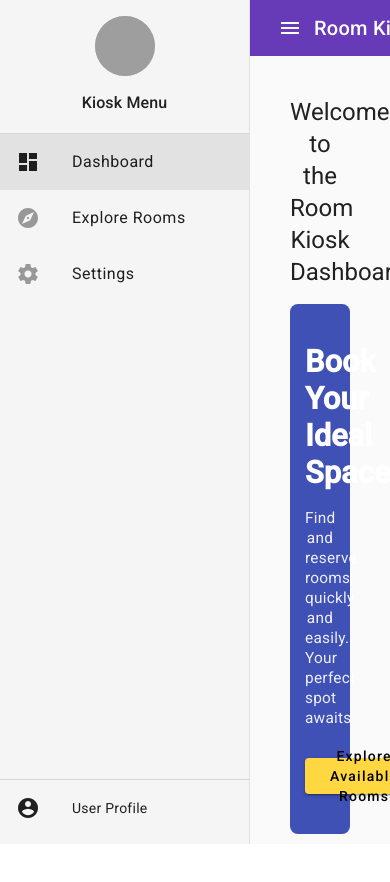
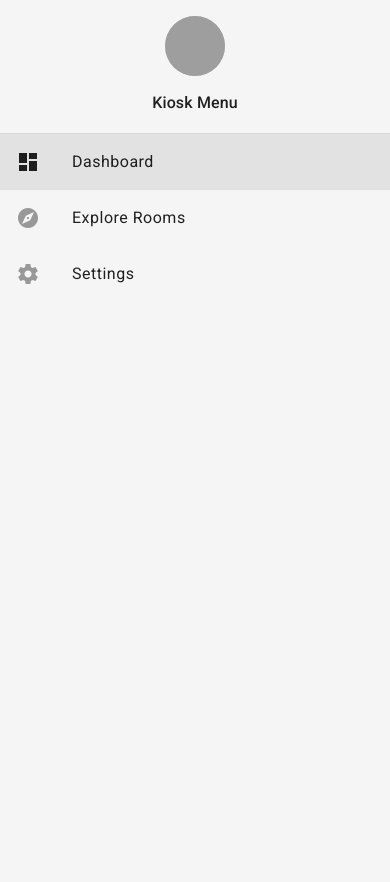
Before and after one commit to satlavida/room-kiosk, an Angular app: page / in a window 390 px wide. Shown: the top 882 px of the page. Before the commit the page ends 844 px from the top, so only its background shows below. Built offline with nearby package versions, Linux system fonts and the light colour scheme; grey boxes are pictures that could not be loaded.

Commit message:
Fixed layout and sizing issues

```diff
--- a/src/app/core/components/header/header.component.scss
+++ b/src/app/core/components/header/header.component.scss
@@ -3,6 +3,7 @@
   position: relative sticky; // Makes header stick to top
   top: 0;
   z-index: 1000; // Ensures header is above other content
+  min-height: fit-content;
 }
 
 .spacer {
@@ -10,11 +11,25 @@
 }
 
 .search-container {
-  margin: 0 16px; // Add some spacing around search
+  margin-top: 40px; // Add some spacing around search
+  margin-left: 20px;
 }
 
 .search-form-field {
-  width: 300px; // Adjust as needed
+  width: 300px; // Default width for desktop
+
+  // Responsive widths
+  @media (max-width: 600px) {
+    width: 100%;
+    min-width: 0;
+  }
+  @media (min-width: 601px) and (max-width: 960px) {
+    width: 200px;
+  }
+  @media (min-width: 200px) and (max-width: 600px) {
+    width: 150px;
+  }
+
   // Override default styles if needed
   ::ng-deep .mat-form-field-wrapper { // Use ::ng-deep with caution, prefer specific selectors
     padding-bottom: 0;
--- a/src/app/core/components/layout/layout.component.scss
+++ b/src/app/core/components/layout/layout.component.scss
@@ -1,25 +1,46 @@
-// src/app/core/components/layout/layout.component.scss
 .layout-container {
-  height: 100vh; // Full viewport height
-  display: flex; // Enable Flexbox for the container itself if needed, though mat-sidenav-container handles its children.
+  min-height: 100vh;
+  display: flex;
+  flex-direction: row;
+
+  @media (max-width: 768px) {
+    flex-direction: column;
+  }
 }
 
 .sidenav {
-  width: 250px; // Adjust as needed
-  // Add background, box-shadow, etc. for custom styling
-  background-color: #f5f5f5; // Example background
+  width: 250px;
+  background-color: #f5f5f5;
   border-right: 1px solid #e0e0e0;
+  flex-shrink: 0;
+
+  @media (max-width: 768px) {
+    width: 100%;
+    border-right: none;
+    border-bottom: 1px solid #e0e0e0;
+    min-height: 56px; // Example mobile height
+  }
 }
 
 .content-container {
   display: flex;
   flex-direction: column;
+  flex: 1 1 0%;
+  min-width: 0;
   height: 100%;
+
+  @media (max-width: 768px) {
+    min-height: 0;
+  }
 }
 
 .main-content {
-  flex-grow: 1; // Takes up remaining vertical space
+  flex-grow: 1;
   padding: 20px;
-  overflow-y: auto; // Allow scrolling for content that overflows
-  // background-color: #fafafa; // Example background for content area
+  overflow-y: auto;
+  min-width: 0;
+
+  @media (max-width: 768px) {
+    padding: 12px;
+  }
 }
```
